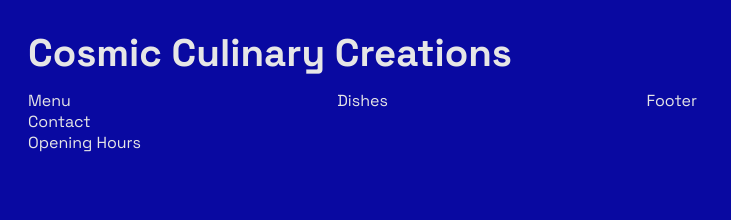
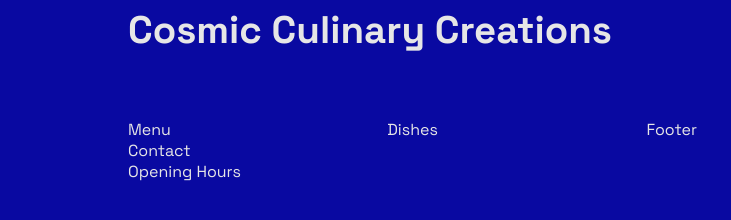
Before and after one commit to dariom25/restaurantPage, a website built with webpack: page dist/index.html in a window 1280 px wide. Shown: the whole page, without its empty margins (0-731 px from the left). Built offline with nearby package versions, Linux system fonts and the light colour scheme.

Commit message:
Lay the page correctly out

```diff
--- a/src/body/body-style.css
+++ b/src/body/body-style.css
@@ -4,13 +4,26 @@
     color: rgb(230, 230, 230);
 }
 
+
 body{
-    padding: 20px;
+    display: flex;
+    align-self: center;
+
     background-color: rgb(9, 9, 161);
+
+    width: 80vw;
+    height: 98.5vh;
+    margin: 0 auto;
+
+    padding: 5px;
 }
 
 #content{
     display: grid;
     grid-template-columns: 1fr 1fr 1fr 1fr;
+    grid-template-rows: 2fr 12fr 1fr;
     gap: 1vw;
+
+    height: 100%;
+    width: 100%;
 }
```
